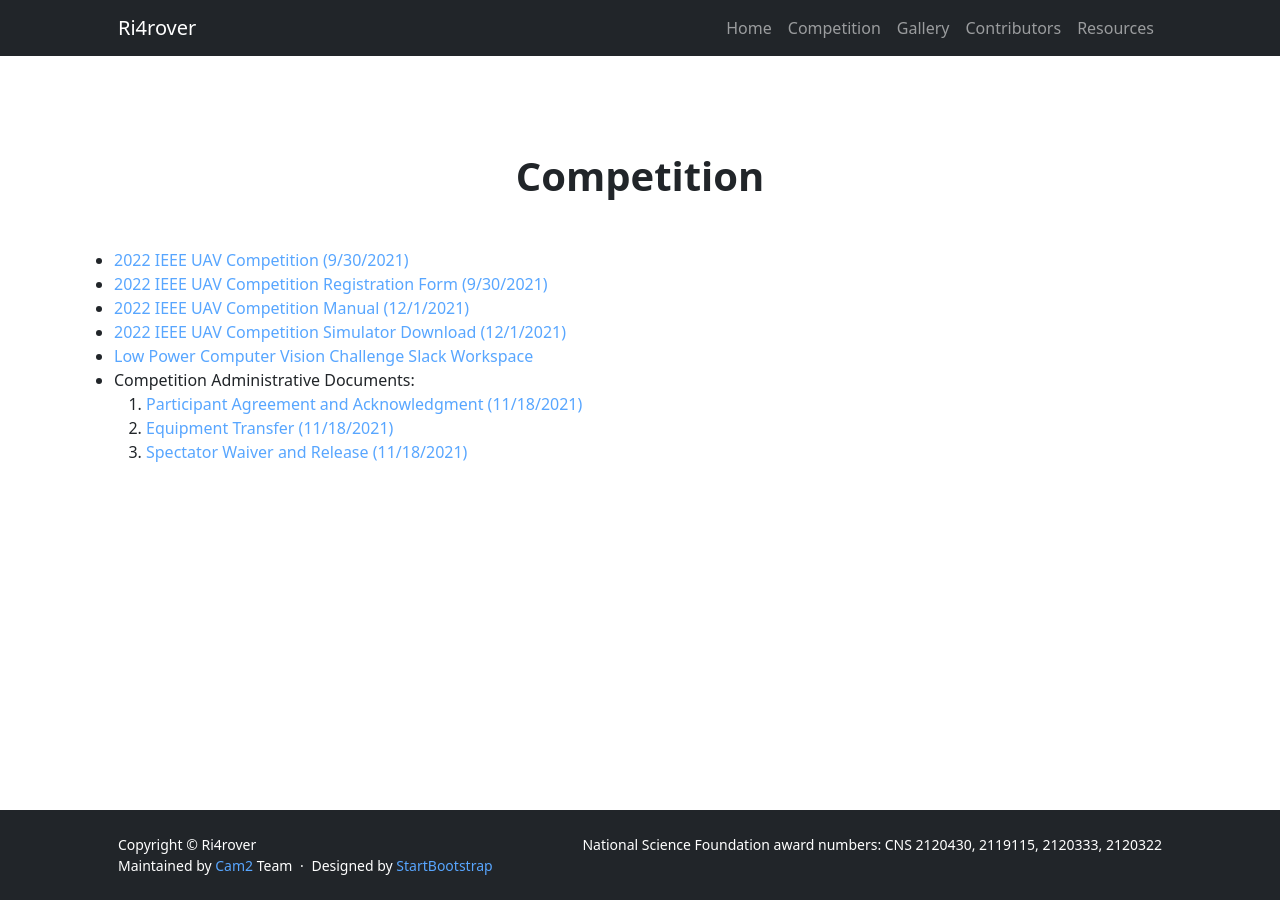
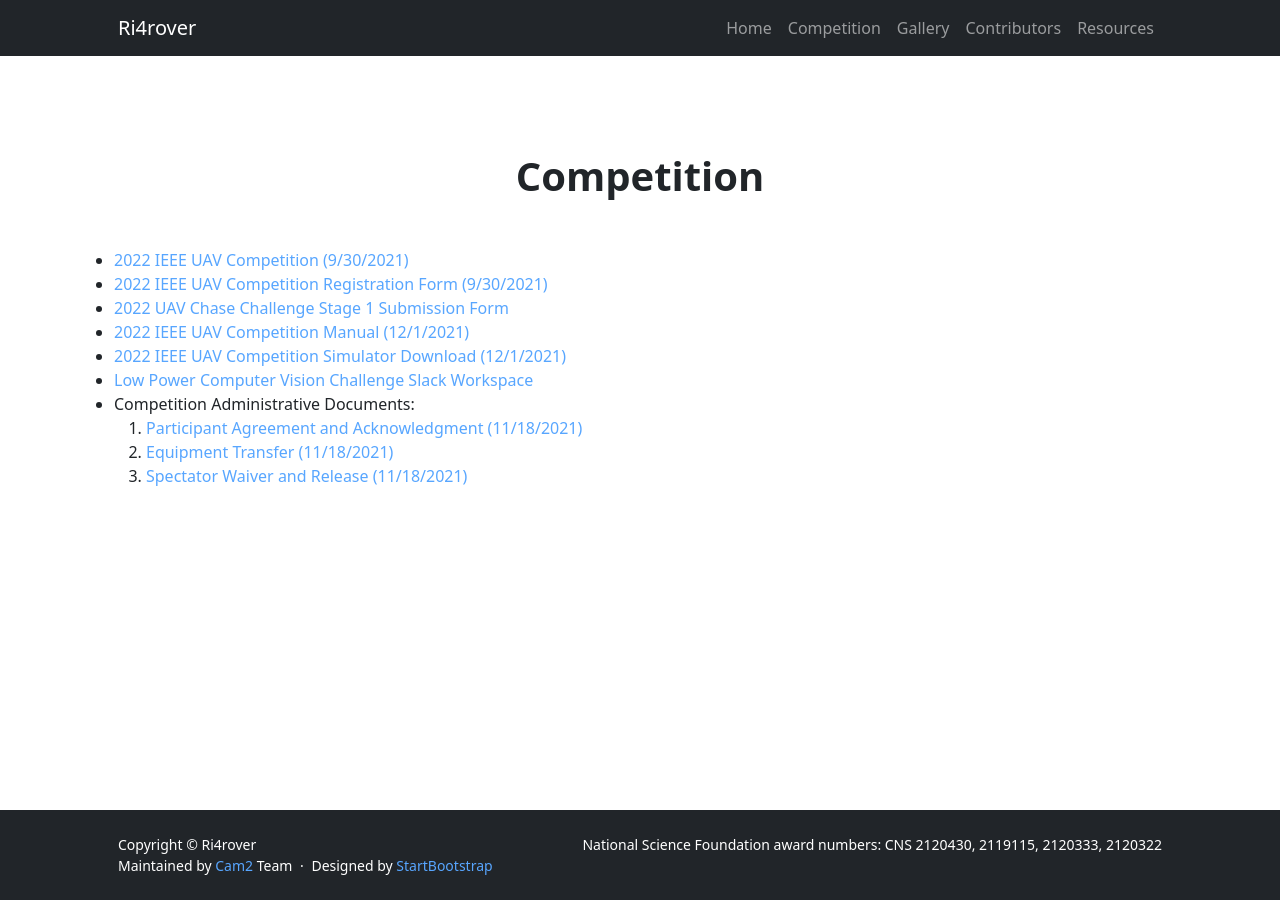
Before and after one commit to OliverQiang/Ri4rover, a Jekyll site: the page built from _pages/competition.html, in a window 1280 px wide. Built offline with Jekyll 4.4.1, drawn with Linux system fonts in a browser that asks for light colours.

Commit message:
added new link

```diff
--- a/_pages/competition.html
+++ b/_pages/competition.html
@@ -18,6 +18,9 @@
             </li>
             <li>
                 <a href="https://forms.gle/S98pJD1ptyq7tJQt5">2022 IEEE UAV Competition Registration Form (9/30/2021)</a>
+            </li>
+            <li>
+                <a href="https://docs.google.com/forms/d/e/1FAIpQLScgf2OAdjbaj858yqI4jxZJ2DIYVlTJnjLn7v9FBQFlZ6_NgA/viewform?usp=sf_link">2022 UAV Chase Challenge Stage 1 Submission Form</a>
             </li>
             <li>
                 <a href="https://docs.google.com/document/d/179Nf4x-XsOhoTj6nWD9_Ttxiscu0VW37VOk-8tdt0iw/edit?usp=sharing">2022 IEEE UAV Competition Manual (12/1/2021)</a>
```
